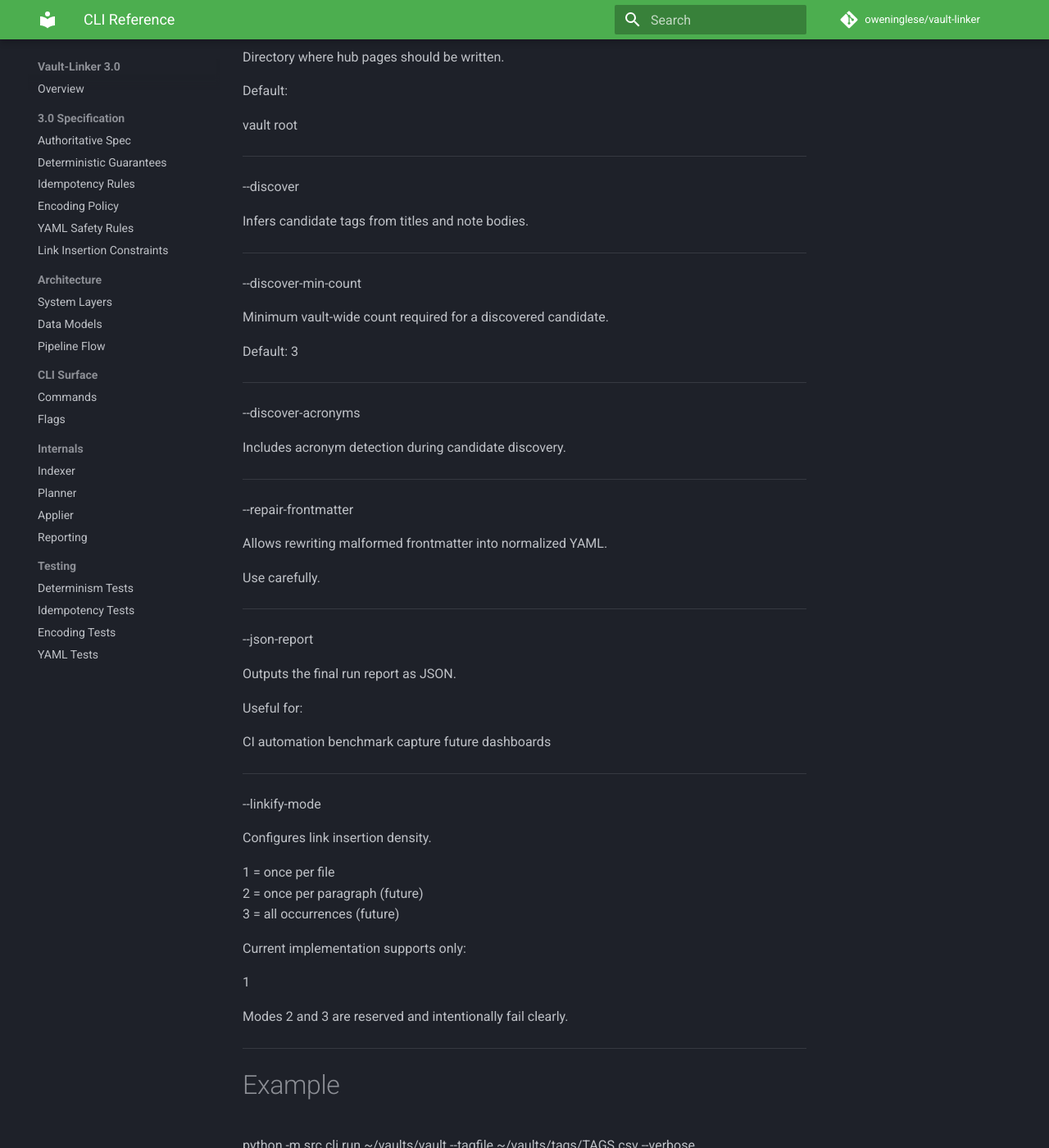
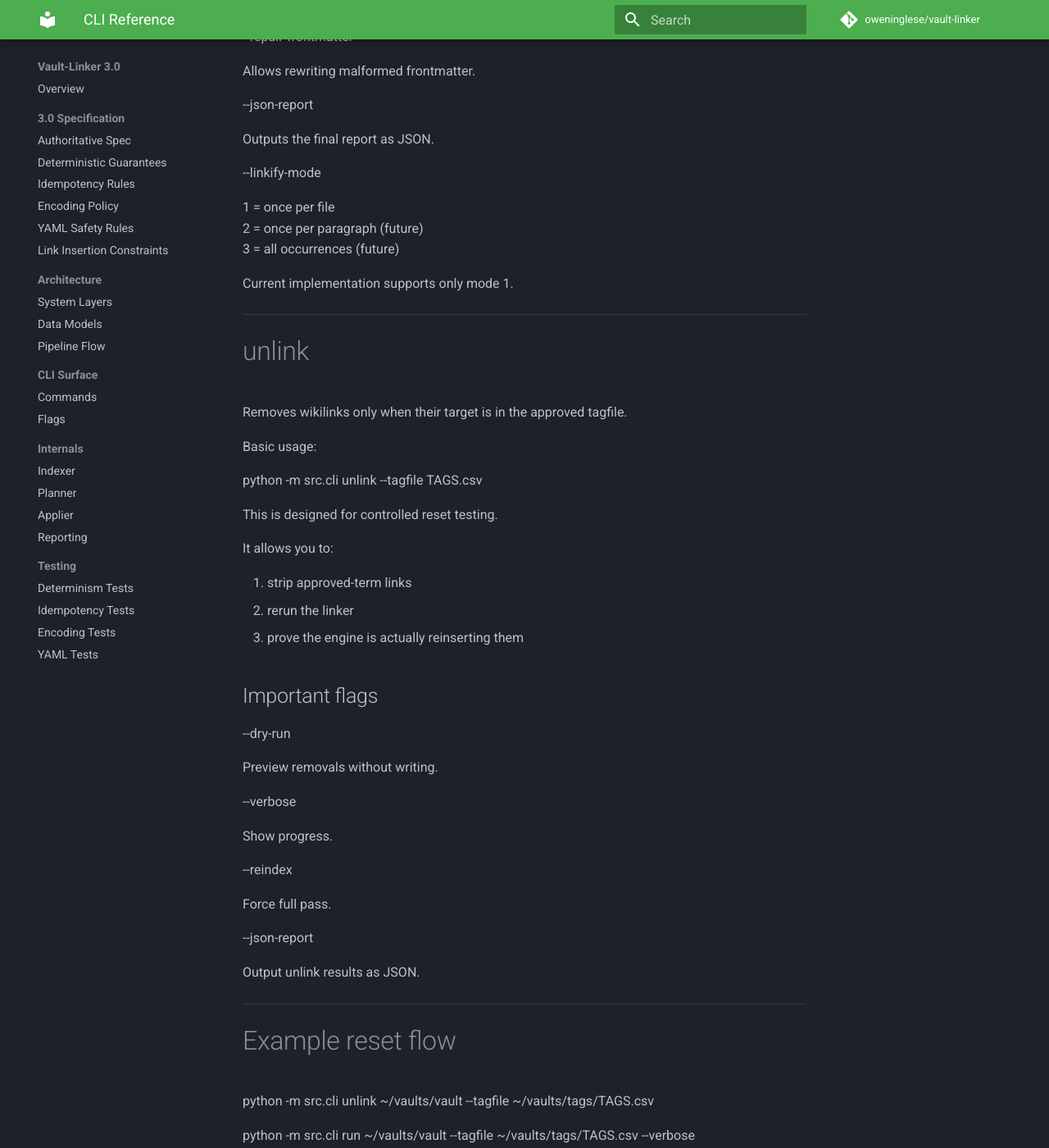
Before and after one commit to oweninglese/vault-linker, an MkDocs documentation site: the page built from docs/cli-reference.md, in a window 1280 px wide and 1400 px high, scrolled down 1154 px. Shown: the whole window at 82% size. Built offline with MkDocs 1.6.1 and Material for MkDocs 9.7.7, drawn with Linux system fonts in a browser that asks for light colours; comment, search, counter and statistics services are not loaded; some of the changed text lies outside the part shown.

Commit message:
feat: stabilize linker pipeline, hub isolation, and proof workflow

```diff
--- a/docs/cli-reference.md
+++ b/docs/cli-reference.md
@@ -1,132 +1,106 @@
 # CLI Reference
 
-Vault-Linker currently exposes one main command:
+Vault-Linker currently exposes two commands:
 
-vault-linker run
+run
+unlink
 
 ---
 
-# Basic Usage
+# run
+
+Processes the vault normally.
+
+Basic usage:
 
 python -m src.cli run <vault> --tagfile TAGS.csv
 
----
-
-# Required Arguments
-
-vault
-
-Path to the Markdown vault directory.
-
---tagfile
-
-Path to the approved tag vocabulary file.
-
----
-
-# Optional Flags
+## Important flags
 
 --dry-run
 
-Runs the engine without writing changes.
-
----
+Runs without writing changes.
 
 --verbose
 
-Prints progress information during execution.
-
----
+Shows progress.
 
 --reindex
 
-Forces a full rebuild of the SQLite cache/index.
-
----
+Forces a full rebuild.
 
 --hub-dir
 
-Directory where hub pages should be written.
-
-Default:
-
-vault root
-
----
+Sets the hub output directory.
 
 --discover
 
-Infers candidate tags from titles and note bodies.
-
----
+Infers candidate tags.
 
 --discover-min-count
 
-Minimum vault-wide count required for a discovered candidate.
-
-Default: 3
-
----
+Minimum frequency for candidate output.
 
 --discover-acronyms
 
-Includes acronym detection during candidate discovery.
-
----
+Includes acronym discovery.
 
 --repair-frontmatter
 
-Allows rewriting malformed frontmatter into normalized YAML.
-
-Use carefully.
-
----
+Allows rewriting malformed frontmatter.
 
 --json-report
 
-Outputs the final run report as JSON.
-
-Useful for:
-
-CI
-automation
-benchmark capture
-future dashboards
-
----
+Outputs the final report as JSON.
 
 --linkify-mode
-
-Configures link insertion density.
 
 1 = once per file
 2 = once per paragraph (future)
 3 = all occurrences (future)
 
-Current implementation supports only:
-
-1
-
-Modes 2 and 3 are reserved and intentionally fail clearly.
+Current implementation supports only mode 1.
 
 ---
 
-# Example
+# unlink
 
-python -m src.cli run ~/vaults/vault --tagfile ~/vaults/tags/TAGS.csv --verbose
+Removes wikilinks only when their target is in the approved tagfile.
+
+Basic usage:
+
+python -m src.cli unlink <vault> --tagfile TAGS.csv
+
+This is designed for controlled reset testing.
+
+It allows you to:
+
+1. strip approved-term links
+2. rerun the linker
+3. prove the engine is actually reinserting them
+
+## Important flags
+
+--dry-run
+
+Preview removals without writing.
+
+--verbose
+
+Show progress.
+
+--reindex
+
+Force full pass.
+
+--json-report
+
+Output unlink results as JSON.
 
 ---
 
-# Example with JSON report
+# Example reset flow
 
-python -m src.cli run ~/vaults/vault \
-  --tagfile ~/vaults/tags/TAGS.csv \
-  --json-report
+python -m src.cli unlink ~/vaults/vault --tagfile ~/vaults/tags/TAGS.csv
 
----
-
-# Example future-facing linkify scaffold
-
-python -m src.cli run ~/vaults/vault \
-  --tagfile ~/vaults/tags/TAGS.csv \
-  --linkify-mode 1
+python -m src.cli run ~/vaults/vault --tagfile ~/vaults/tags/TAGS.csv --verbose
```
Also changed, not shown: docs/README.md (added, +73 -0 lines), docs/architecture.md (added, +86 -0 lines), docs/data-flow.md (added, +82 -0 lines), docs/hub-pages.md (added, +42 -0 lines), docs/known-limitations.md (added, +27 -0 lines), docs/quickstart.md (added, +92 -0 lines), docs/roadmap.md (+13 -0 lines), docs/tagfile-format.md (added, +101 -0 lines), docs/testing.md (added, +41 -0 lines), docs/troubleshooting.md (added, +37 -0 lines), 5 other files.
